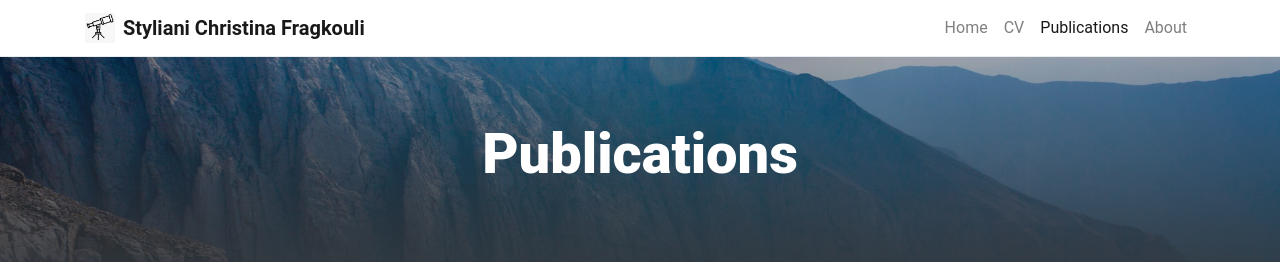
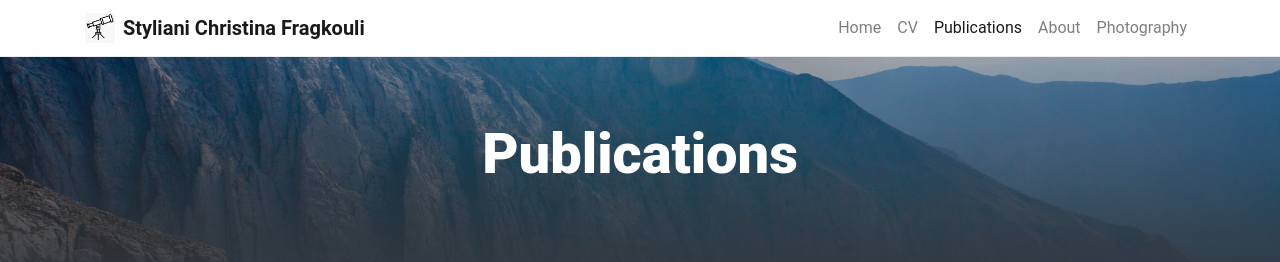
Before and after one commit to sfragkoul/sfragkoul.github.io, a Jekyll site: the page built from pages/bibliography.md, in a window 1280 px wide. Shown: the top 262 px of the page. Built offline with Jekyll 4.4.1, drawn with Linux system fonts in a browser that asks for light colours.

Commit message:
Update navigation.yml

```diff
--- a/_data/navigation.yml
+++ b/_data/navigation.yml
@@ -8,3 +8,5 @@
   href: /publications/
 - text: About
   href: /about/
+- text: Photography
+  href: /Photography/
```
